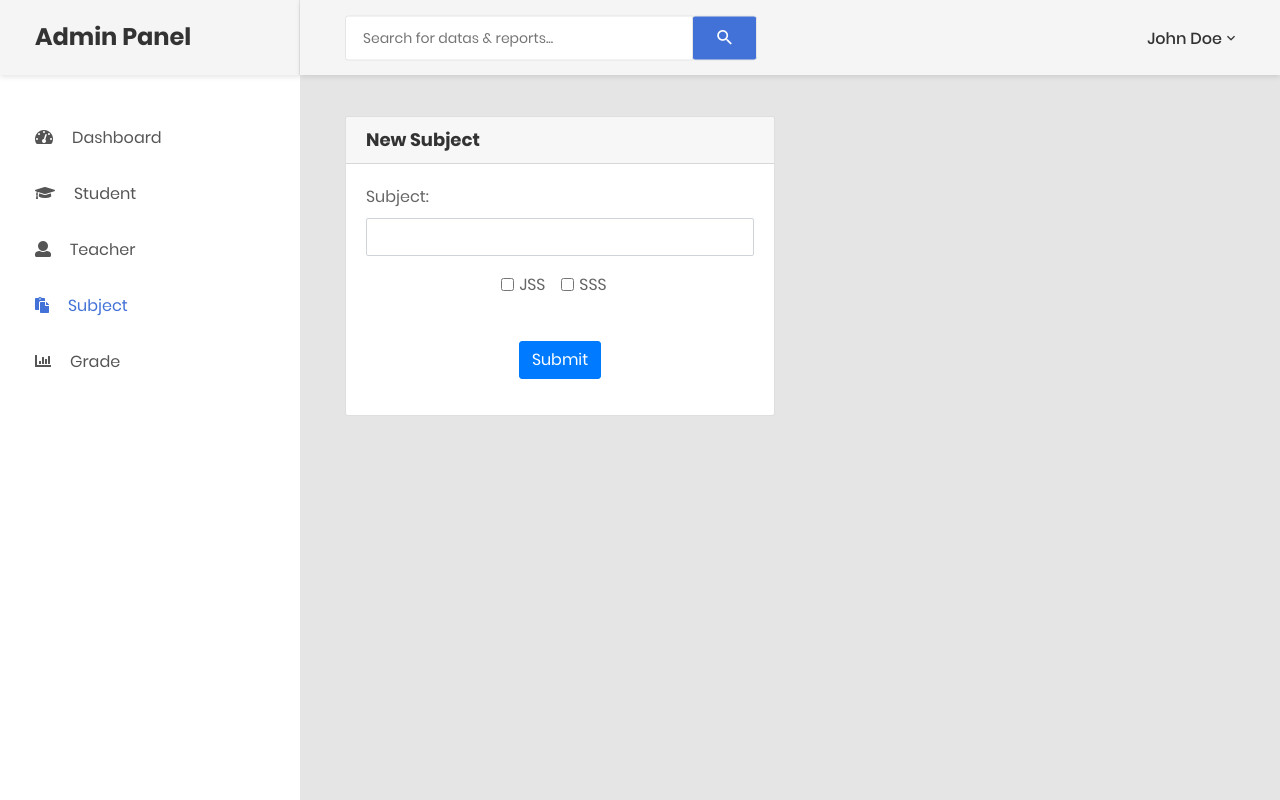
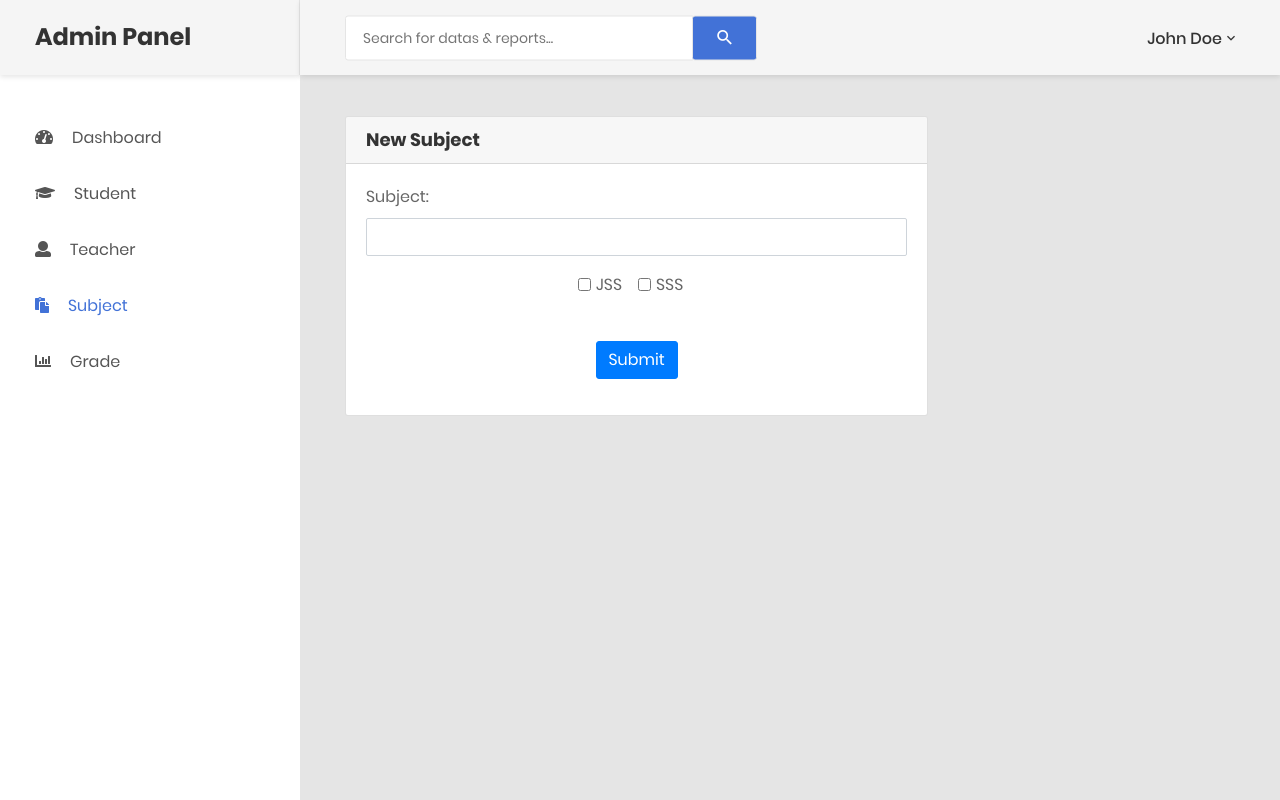
Before and after one commit to emediongcosmas/School-Management-System, a PHP site: page /view/addsubject.php in a window 1280 px wide. Run offline with PHP 8.4, Linux system fonts and the light colour scheme.

Commit message:
Update subject controller

```diff
--- a/controller/subject.controller.php
+++ b/controller/subject.controller.php
@@ -9,6 +9,3 @@ include '../model/subject.model.php';
     $newSubject->GetSss();
 
     $newSubject->InsertSubject();
-
-
-    //  echo $newSubject->jss;
--- a/model/subject.model.php
+++ b/model/subject.model.php
@@ -60,7 +60,6 @@
 
             $insertStudent = $this->connect()->prepare("INSERT INTO subject (subject, jss, sss) VALUES ( :subject, :jss, :sss)");
 
-
             $insertStudent->bindParam(':subject', $this->subject);
             $insertStudent->bindParam(':jss', $this->jss);
             $insertStudent->bindParam(':sss', $this->sss);
--- a/view/addsubject.php
+++ b/view/addsubject.php
@@ -8,7 +8,7 @@
     <div class="section__content section__content--p30">
         <div class="container-fluid h-100">
             <div class="row">
-                <div class="col-lg-6">
+                <div class="col-lg-8">
                     <div class="card">
                         <div class="card-header">
                             <h4>New Subject</h4>
```
